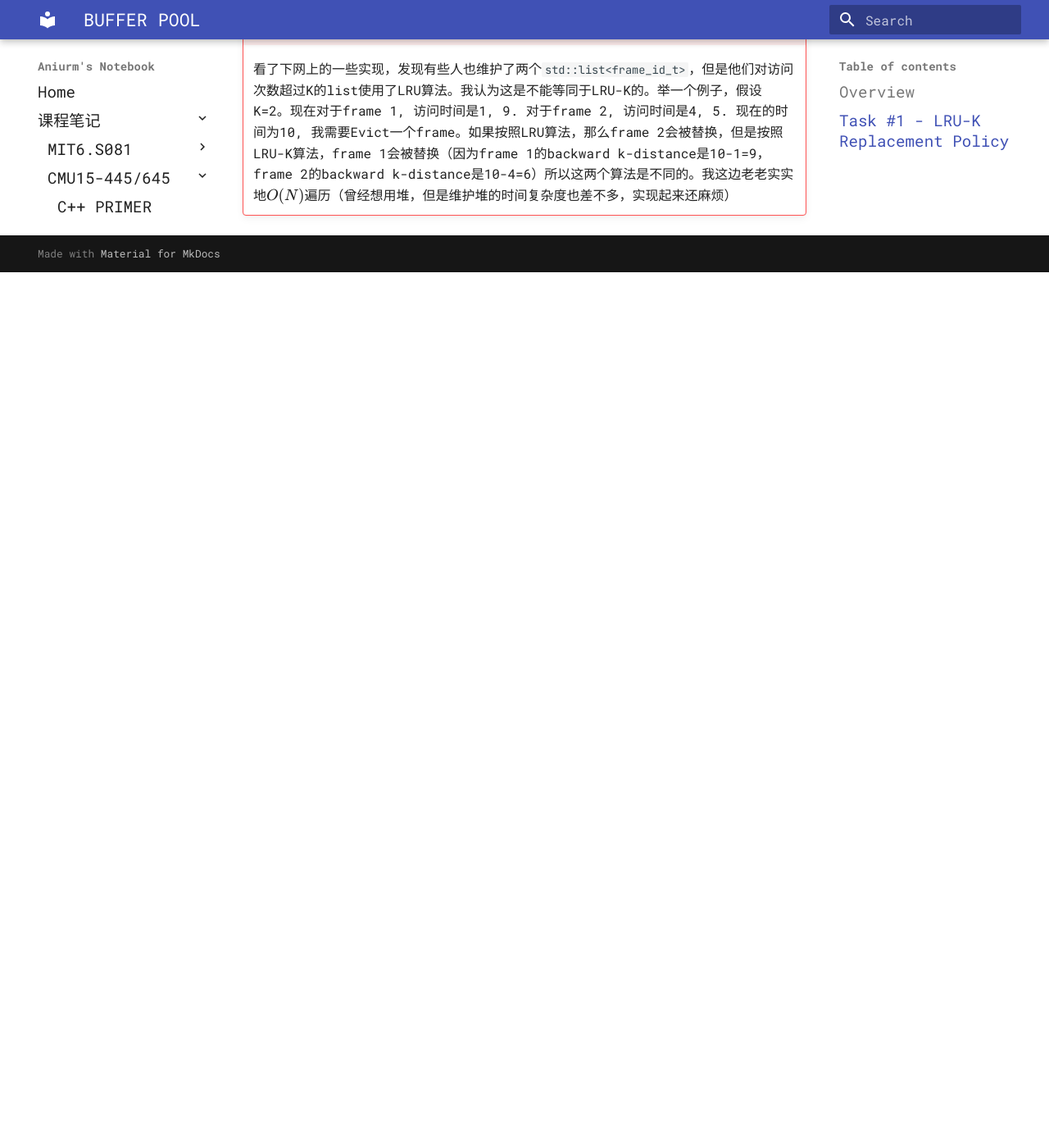
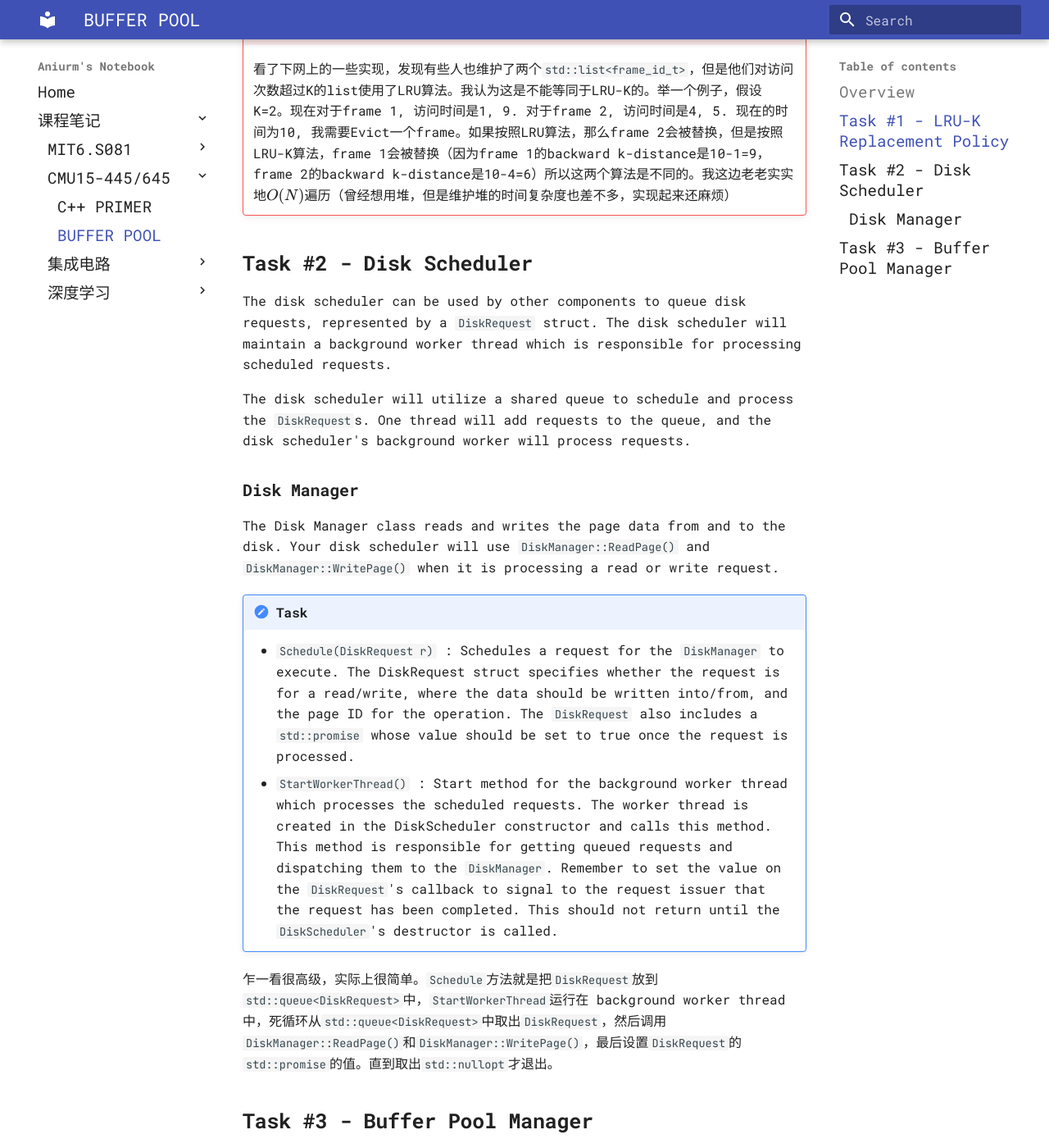
Before and after one commit to Aniurm/notebook, an MkDocs documentation site: the page built from docs/course_notes/cmu15445/buffer-pool.md, in a window 1280 px wide and 1400 px high, scrolled down 1678 px. Shown: the whole window at 82% size. Built offline with MkDocs 1.6.1 and Material for MkDocs 9.7.7, drawn with Linux system fonts in a browser that asks for light colours; some web fonts are replaced; before the commit the page ends 2010 px from its top, so only the background shows below that; some of the changed text lies outside the part shown.

Commit message:
feat(db): disk scheduler

```diff
--- a/docs/course_notes/cmu15445/buffer-pool.md
+++ b/docs/course_notes/cmu15445/buffer-pool.md
@@ -36,3 +36,36 @@ The buffer pool is responsible for **moving physical pages back and forth from m
 
 !!! failure "误区"
     看了下网上的一些实现，发现有些人也维护了两个`std::list<frame_id_t>`，但是他们对访问次数超过K的list使用了LRU算法。我认为这是不能等同于LRU-K的。举一个例子，假设K=2。现在对于frame 1, 访问时间是1, 9. 对于frame 2, 访问时间是4, 5. 现在的时间为10, 我需要Evict一个frame。如果按照LRU算法，那么frame 2会被替换，但是按照LRU-K算法，frame 1会被替换（因为frame 1的backward k-distance是10-1=9，frame 2的backward k-distance是10-4=6）所以这两个算法是不同的。我这边老老实实地$O(N)$遍历（曾经想用堆，但是维护堆的时间复杂度也差不多，实现起来还麻烦）
+
+## Task #2 - Disk Scheduler
+
+The disk scheduler can be used by other components to queue disk requests, represented by a `DiskRequest` struct. The disk scheduler will maintain a background worker thread which is responsible for processing scheduled requests.
+
+The disk scheduler will utilize a shared queue to schedule and process the `DiskRequest`s. One thread will add
+requests to the queue, and the disk scheduler's background worker will process requests.
+
+### Disk Manager
+
+The Disk Manager class reads and writes the page data from and to the disk. Your disk scheduler will
+use `DiskManager::ReadPage()` and `DiskManager::WritePage()` when it is processing a read or write request.
+
+!!! note "Task"
+    * `Schedule(DiskRequest r)` : Schedules a request for the `DiskManager` to execute. The DiskRequest struct specifies whether the request is for a read/write, where the data should be written into/from, and the page ID for the operation. The `DiskRequest` also includes a `std::promise` whose value should be set to true once the request is processed.
+    * `StartWorkerThread()` : Start method for the background worker thread which processes the scheduled requests. The worker thread is created in the DiskScheduler constructor and calls this method. This method is responsible for getting queued requests and dispatching them to the `DiskManager`. Remember to set the value on the `DiskRequest`'s callback to signal to the request issuer that the request has been completed. This should not return until the `DiskScheduler`'s destructor is called.
+
+乍一看很高级，实际上很简单。`Schedule`方法就是把`DiskRequest`放到`std::queue<DiskRequest>`中，`StartWorkerThread`运行在
+background worker thread中，死循环从`std::queue<DiskRequest>`中取出`DiskRequest`，然后调用`DiskManager::ReadPage()`和`DiskManager::WritePage()`，最后设置`DiskRequest`的`std::promise`的值。直到取出`std::nullopt`才退出。
+
+## Task #3 - Buffer Pool Manager
+
+**The `BufferPoolManager` is responsible for fetching database pages from disk with the `DiskScheduler` and storing them in memory. The `BufferPoolManager` can also schedule writes of dirty pages out to disk** when it is either explicitly instructed to do so or when it needs to evict a page to make space for a new page.
+
+All in-memory pages in the system are represented by `Page` objects. It is important to understand that **`Page` objects are just containers for memory in the buffer pool and thus are not specific to a unique page.** The `Page` object's identifier (`page_id`) keeps track of what physical page it contains.
+Each `Page` object also maintains a counter for the number of threads that have "pinned" that page.
+
+!!! note "Task"
+    * `FetchPage(page_id_t page_id)`
+    * `UnpinPage(page_id_t page_id, bool is_dirty)`, the `is_dirty` parameter keeps track of whether a page was modified while it was pinned.
+    * `FlushPage(page_id_t page_id)`: flush a page regardless of its pin status.
+    * `NewPage(page_id_t* page_id)`: should call `AllocatePage`
+    * `DeletePage(page_id_t page_id)`: should call `DeallocatePage`
```
